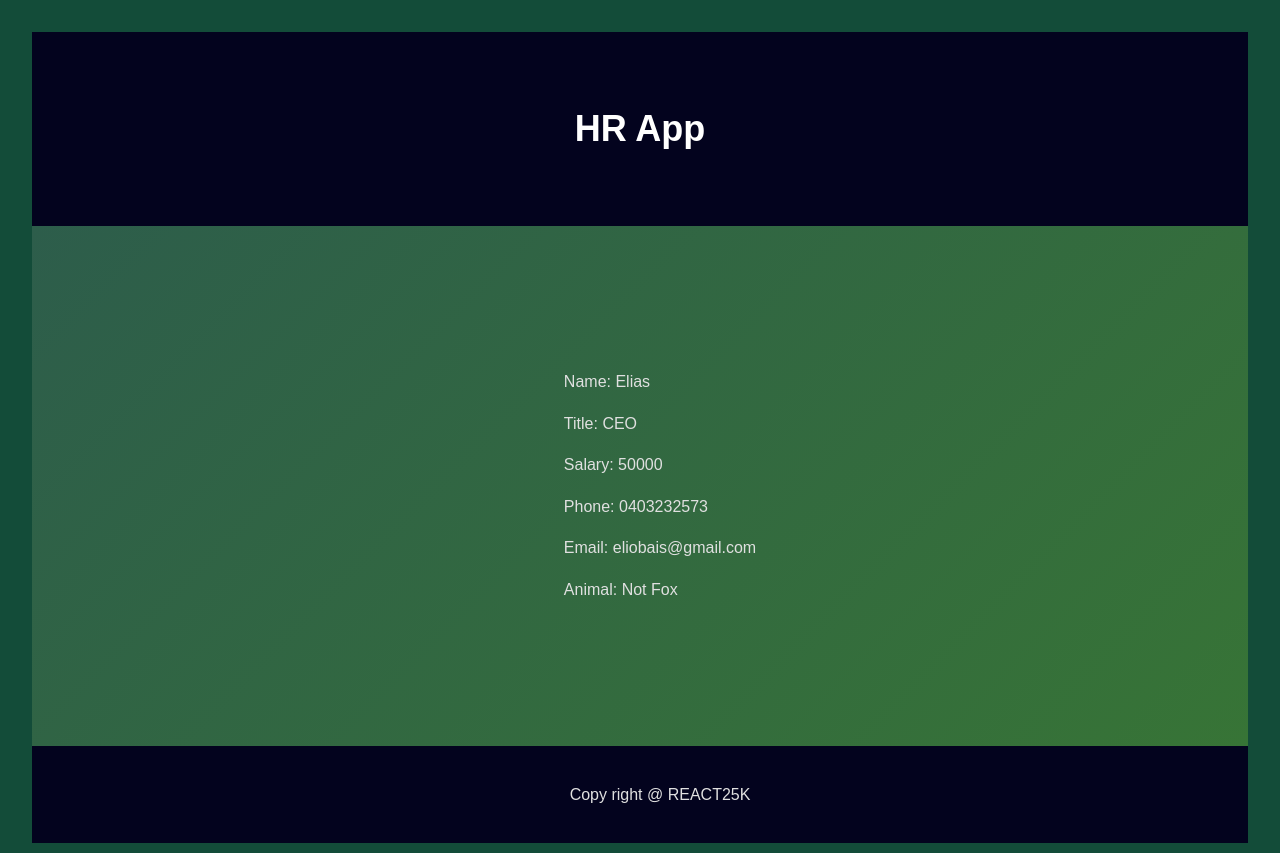
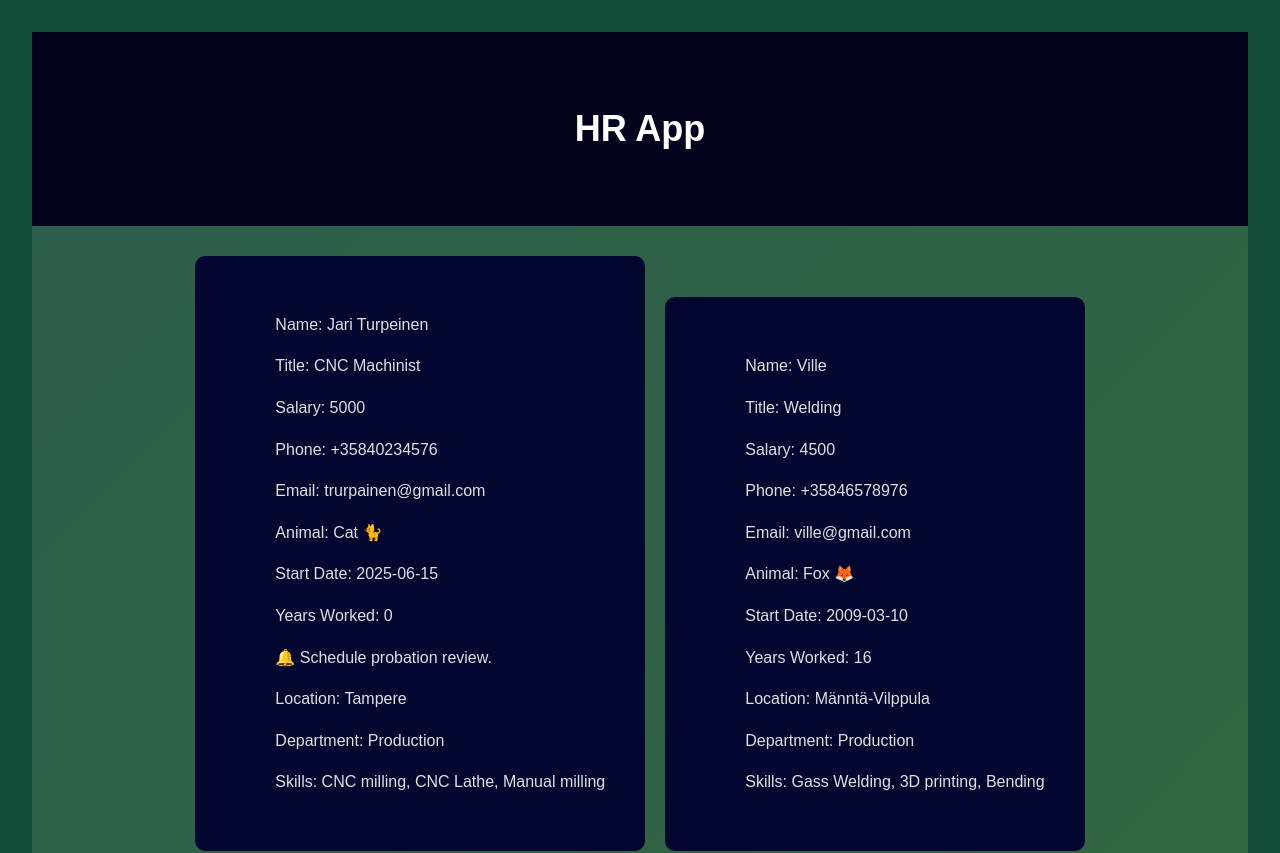
Before and after one commit to Ethiopica/hrApp, a React (Vite) app: page / in a window 1280 px wide. Shown: the top 853 px of the page. Built offline with nearby package versions, Linux system fonts and the light colour scheme.

Commit message:
step 2 push

```diff
--- a/src/App.jsx
+++ b/src/App.jsx
@@ -1,18 +1,26 @@
 
-import Header from './Header';
-import Footer from './Footer';
-import Person from './Person';
-import './App.css'
+import Header from "./Header";
+import Footer from "./Footer";
+import PersonList from "./PersonList";
+import PersonCard from "./PersonCard";
+import {employees} from "./EmployeeData";
+import "./App.css"
 
 const App = () => {
-  return (<div>
+  return (
+  <>
   <Header name="HR App" />
   <main>
-  <Person name="Elias" title="CEO" salary="50000" phone="0403232573" email="eliobais@gmail.com" animal="Not Fox"/>
+    <div className="boxes">
+    {employees.map(employee => (
+  <PersonList key={employees.id} {...employee}/>
+    ))}
+    <PersonCard />
+   </div>
   </main>
   <Footer name="Copy right @ REACT25K"/>
-  </div>
+ </>
   );
 };
 
-export default App
+export default App;
--- /dev/null
+++ b/src/EmployeeData.js
@@ -0,0 +1,132 @@
+export const employees = [
+  {
+    id: 1,
+    name: "Jari Turpeinen",
+    title: "CNC Machinist",
+    salary: 5000,
+    phone: "+35840234576",
+    email: "trurpainen@gmail.com",
+    animal: "Cat 🐈",
+    startDate: "2025-06-15",
+    location: "Tampere",
+    department: "Production",
+    skills: ["CNC milling", "CNC Lathe", "Manual milling"],
+  },
+  {
+    id: 2,
+    name: "Ville ",
+    title: "Welding",
+    salary: 4500,
+    phone: "+35846578976",
+    email: "ville@gmail.com",
+    animal: "Fox 🦊",
+    startDate: "2009-03-10",
+    location: "Männtä-Vilppula",
+    department: "Production",
+    skills: ["Gass Welding", "3D printing", "Bending"],
+  },
+  {
+    id: 3,
+    name: "Hekki",
+    title: "Lecturer",
+    salary: 5700,
+    phone: "+358567890",
+    email: "hekki@gmail.com",
+    animal: "Penguin 🐧",
+    startDate: "2019-01-22",
+    location: "Jyväsylä",
+    department: "Production",
+    skills: ["Auto CAD inventor", "Fanuc Programming", "Haas Programming"],
+  },
+  {
+    id: 4,
+    name: "David Lee",
+    title: "Data Analyst",
+    salary: 78000,
+    phone: "555-4321",
+    email: "david.lee@example.com",
+    animal: "Dog 🦮",
+    startDate: "2025-01-30",
+    location: "Seattle",
+    department: "Data",
+    skills: ["SQL", "Python", "Tableau"],
+  },
+  {
+    id: 5,
+    name: "Emma Brown",
+    title: "HR Specialist",
+    salary: 67000,
+    phone: "555-9876",
+    email: "emma.brown@example.com",
+    animal: "Koala 🐨",
+    startDate: "2022-04-05",
+    location: "Chicago",
+    department: "Human Resources",
+    skills: ["Recruiting", "Onboarding", "Conflict Resolution"],
+  },
+  {
+    id: 6,
+    name: "Frank Wu",
+    title: "DevOps Engineer",
+    salary: 92000,
+    phone: "555-2468",
+    email: "frank.wu@example.com",
+    animal: "Lion 🦁",
+    startDate: "2020-08-12",
+    location: "New York",
+    department: "Engineering",
+    skills: ["AWS", "Docker", "CI/CD"],
+  },
+  {
+    id: 7,
+    name: "Grace Kim",
+    title: "QA Engineer",
+    salary: 75000,
+    phone: "555-1122",
+    email: "grace.kim@example.com",
+    animal: "Bear 🐻",
+    startDate: "2021-11-01",
+    location: "Boston",
+    department: "Quality Assurance",
+    skills: ["Selenium", "Cypress", "Jest"],
+  },
+  {
+    id: 8,
+    name: "Henry Patel",
+    title: "Finance Analyst",
+    salary: 83000,
+    phone: "555-3344",
+    email: "henry.patel@example.com",
+    animal: "Duck 🦆",
+    startDate: "2019-07-18",
+    location: "San Diego",
+    department: "Finance",
+    skills: ["Excel", "Forecasting", "Budgeting"],
+  },
+  {
+    id: 9,
+    name: "Isla Green",
+    title: "Marketing Specialist",
+    salary: 71000,
+    phone: "555-5566",
+    email: "isla.green@example.com",
+    animal: "Swan 🦢",
+    startDate: "2020-02-24",
+    location: "Denver",
+    department: "Marketing",
+    skills: ["SEO", "Email Marketing", "Google Ads"],
+  },
+  {
+    id: 10,
+    name: "Jack Thompson",
+    title: "IT Support",
+    salary: 62000,
+    phone: "555-7788",
+    email: "jack.thompson@example.com",
+    animal: "Dove 🕊️",
+    startDate: "2009-09-09",
+    location: "Atlanta",
+    department: "IT",
+    skills: ["Helpdesk", "Networking", "Hardware"],
+  },
+];
--- /dev/null
+++ b/src/Person.css
@@ -0,0 +1,7 @@
+.personList {
+  padding: 40px;
+  background-color: rgb(3, 7, 47);
+  margin: 10px;
+  display: inline-block;
+  border-radius: 10px;
+}
--- a/src/Person.jsx
+++ /dev/null
@@ -1,14 +0,0 @@
-const Person = (props) => {
-    return (
-    <div class="Person">
-    <p> Name: {props.name} </p>
-    <p> Title: {props.title} </p>
-    <p> Salary: {props.salary} </p>
-    <p> Phone: {props.phone} </p>
-    <p> Email: {props.email} </p>
-    <p> Animal: {props.animal} </p>
-    </div>
-
-    )
-}
-export default Person;
--- /dev/null
+++ b/src/PersonCard.jsx
@@ -0,0 +1,9 @@
+const PersonCard = () => {
+    return (
+        <div>
+            <h2> Lists of Employees </h2>
+        </div>
+    )
+};
+
+export default PersonCard;
--- /dev/null
+++ b/src/PersonList.jsx
@@ -0,0 +1,69 @@
+import "./Person.css";
+
+const calculateYearsWorked = (startDate) => {
+  const start = new Date(startDate);
+  const now = new Date();
+
+  let years = now.getFullYear() - start.getFullYear();
+
+  const isBeforeAnniversary =
+    now.getMonth() < start.getMonth() ||
+    (now.getMonth() === start.getMonth() && now.getDate() < start.getDate());
+
+  if (isBeforeAnniversary) {
+    years--;
+  }
+
+  return years >= 0 ? years : 0;
+};
+
+const calculateMonthsWorked = (startDate) => {
+  const start = new Date(startDate);
+  const now = new Date();
+
+  const yearDiff = now.getFullYear() - start.getFullYear();
+  const monthDiff = now.getMonth() - start.getMonth();
+  const totalMonths = yearDiff * 12 + monthDiff;
+
+  // Account for partial month
+  if (now.getDate() < start.getDate()) {
+    return totalMonths - 1;
+  }
+
+  return totalMonths;
+};
+
+const PersonList = (props) => {
+  const yearsWorked = calculateYearsWorked(props.startDate);
+  const monthsWorked = calculateMonthsWorked(props.startDate);
+
+  let specialMessage = null;
+  if (yearsWorked > 0 && yearsWorked % 5 === 0) {
+    specialMessage = (
+      <p>🎉 Schedule recognition meeting.</p>
+    );
+  } else if (monthsWorked < 6) {
+    specialMessage = (
+      <p>🔔 Schedule probation review.</p>
+    );
+  }
+
+  return (
+    <div className="personList">
+      <p>Name: {props.name}</p>
+      <p>Title: {props.title}</p>
+      <p>Salary: {props.salary}</p>
+      <p>Phone: {props.phone}</p>
+      <p>Email: {props.email}</p>
+      <p>Animal: {props.animal}</p>
+      <p>Start Date: {props.startDate}</p>
+      <p>Years Worked: {yearsWorked}</p>
+      {specialMessage}
+      <p>Location: {props.location}</p>
+      <p>Department: {props.department}</p>
+      <p>Skills: {props.skills.join(", ")}</p>
+    </div>
+  );
+};
+
+export default PersonList;
```
